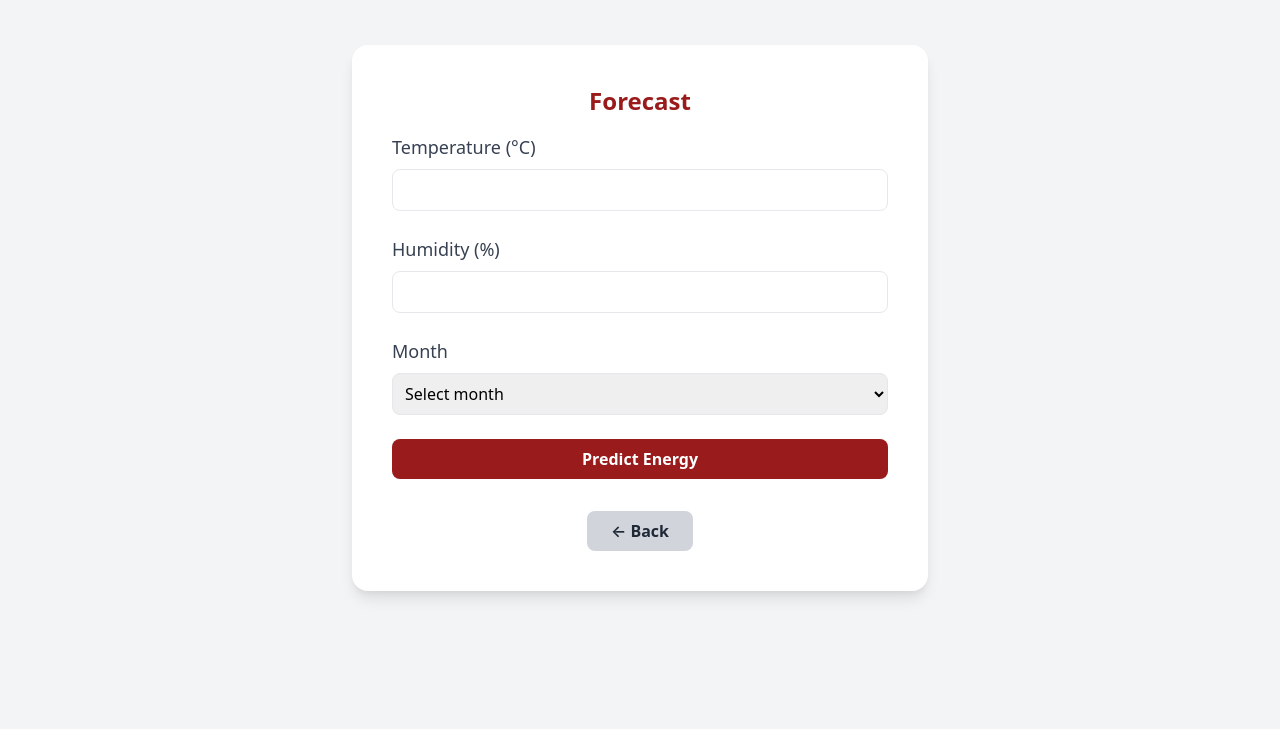
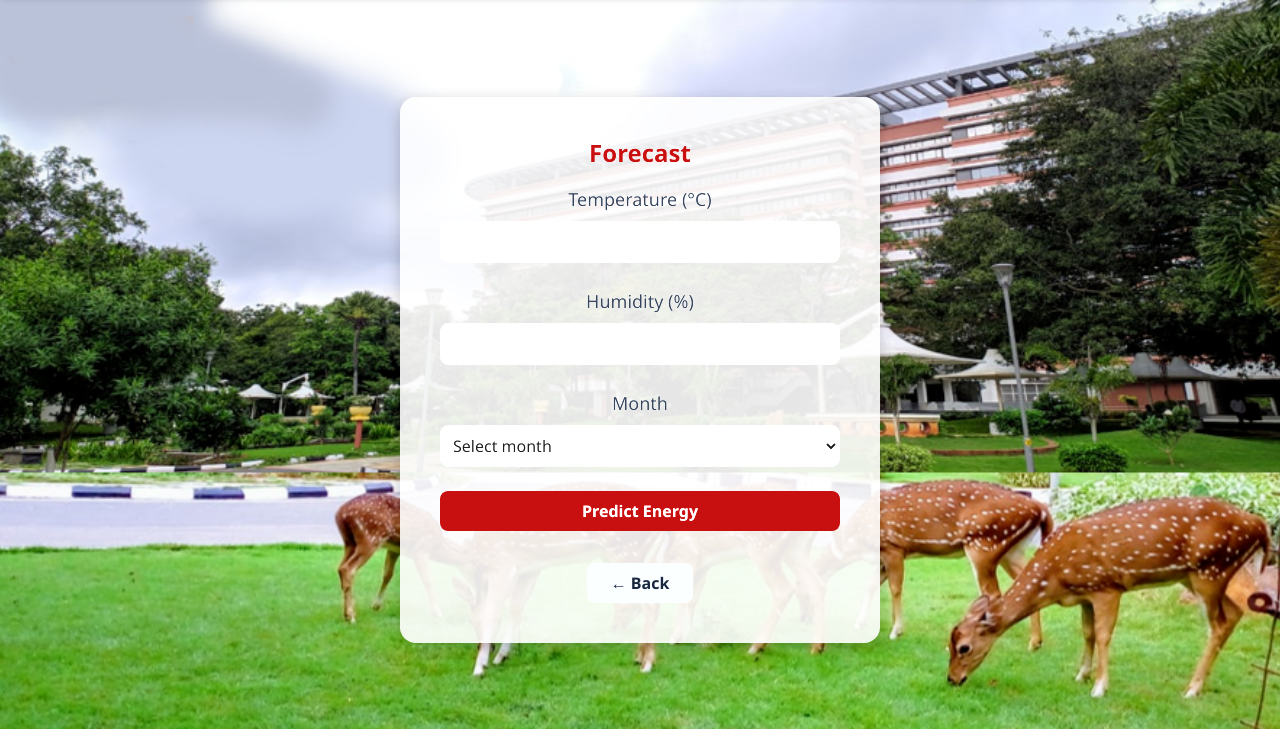
Before and after one commit to yashyogeshrokade/predict_carbon_emission, a plain HTML site: page forecast.html in a window 1280 px wide. Shown: the part 71-800 px from the top of the page. Drawn offline with nearby package versions, Linux system fonts and the light colour scheme.

Commit message:
Update forecast.html

```diff
--- a/forecast.html
+++ b/forecast.html
@@ -6,14 +6,50 @@
   <title>Forecast Energy Consumption</title>
   <link href="https://cdn.jsdelivr.net/npm/tailwindcss@2.2.19/dist/tailwind.min.css" rel="stylesheet">
   <script src="https://cdn.jsdelivr.net/npm/xlsx/dist/xlsx.full.min.js"></script>
+
+  <style>
+    body {
+      font-family: "Segoe UI", Arial, sans-serif;
+      background-image: url("photo_NAC.png");
+      background-repeat: no-repeat;
+      background-size: cover;
+      background-position: center;
+      background-attachment: fixed;
+      text-align: center;
+      margin: 0;
+      padding: 0;
+      height: 100vh;
+      overflow-y: auto;
+      color: #222;
+      position: relative;
+      filter: brightness(1.15) contrast(1.1) saturate(1.15);
+    }
+
+    .container {
+      background: rgba(255, 255, 255, 0.9);
+      border-radius: 16px;
+      padding: 40px;
+      box-shadow: 0 4px 15px rgba(0, 0, 0, 0.2);
+      backdrop-filter: blur(8px);
+      margin-top: 100px;
+      min-width: 360px;
+      max-width: 480px;
+      animation: fadeIn 1s ease;
+    }
+
+    @keyframes fadeIn {
+      from { opacity: 0; transform: translateY(10px); }
+      to { opacity: 1; transform: translateY(0); }
+    }
+  </style>
 </head>
 
-<body class="bg-gray-100 font-sans">
-  <div class="bg-red-800 text-white text-3xl font-bold text-center py-4">
+<body>
+  <div class="bg-red-800 text-white text-3xl font-bold text-center py-4 shadow-md">
     Energy Forecast Tool
   </div>
 
-  <div class="max-w-xl mx-auto mt-12 bg-white p-10 rounded-2xl shadow-lg">
+  <div class="container mx-auto">
     <h2 id="buildingTitle" class="text-2xl font-semibold text-red-800 mb-4 text-center"></h2>
 
     <form id="forecastForm" class="space-y-6">
@@ -38,7 +74,7 @@
         </select>
       </div>
 
-      <button type="submit" class="w-full bg-red-800 text-white py-2 rounded-lg font-semibold">
+      <button type="submit" class="w-full bg-red-800 text-white py-2 rounded-lg font-semibold shadow hover:bg-red-700">
         Predict Energy
       </button>
     </form>
@@ -47,7 +83,7 @@
     <p id="carbonResult" class="mt-3 text-center text-lg font-medium text-green-700"></p>
 
     <div class="flex justify-center mt-8">
-      <button onclick="goBack()" class="bg-gray-300 text-gray-800 font-semibold py-2 px-6 rounded-lg">
+      <button onclick="goBack()" class="bg-gray-300 text-gray-800 font-semibold py-2 px-6 rounded-lg shadow">
         ← Back
       </button>
     </div>
```
